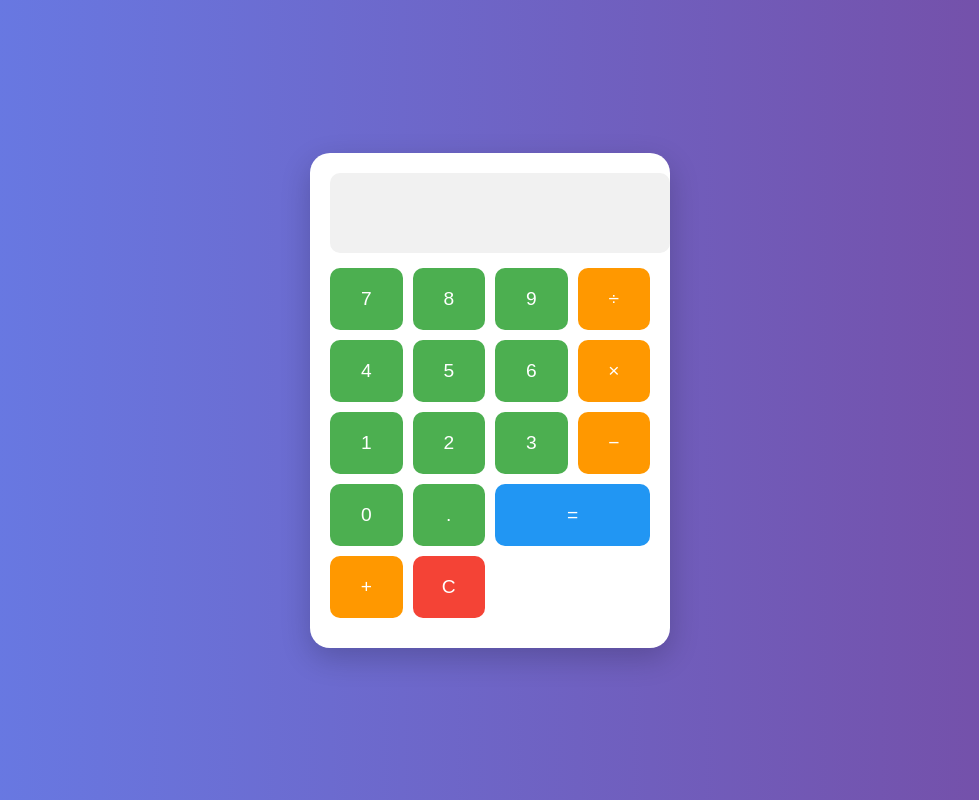
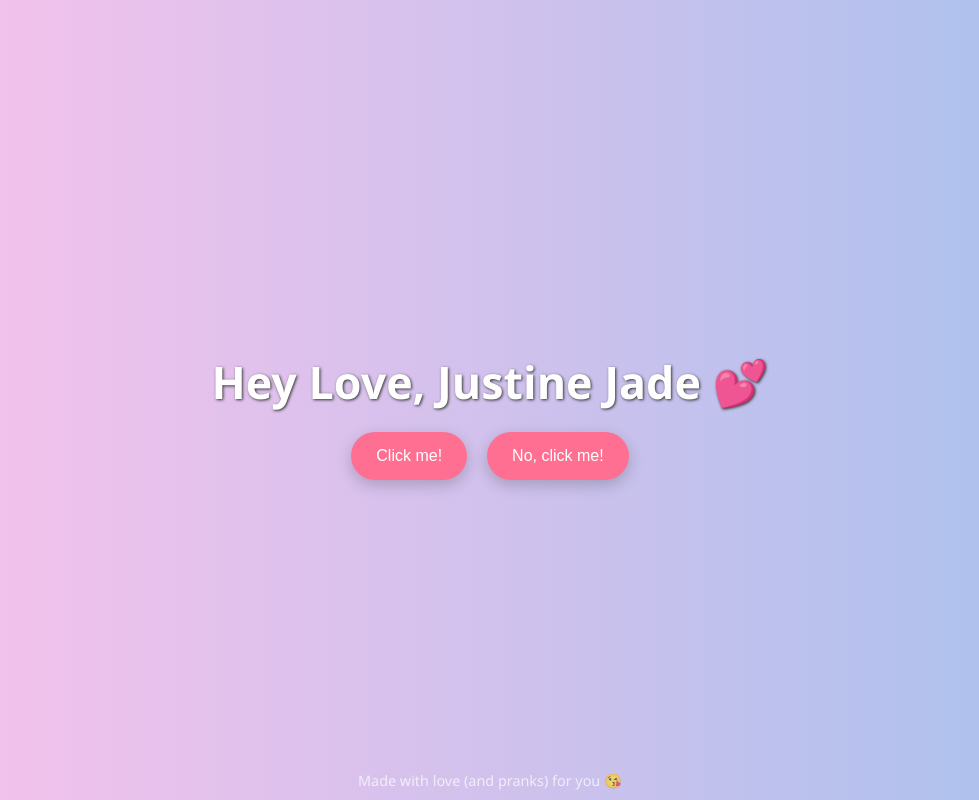
Before and after one commit to Zzzzzz2310/project, a plain HTML site: page index.html in a window 1280 px wide. Shown: the whole page, without its empty margins (150-1129 px from the left). Drawn offline with Linux system fonts and the light colour scheme.

Commit message:
Add files via upload

```diff
--- a/index.html
+++ b/index.html
@@ -1,152 +1,136 @@
 <!DOCTYPE html>
 <html lang="en">
 <head>
-  <meta charset="UTF-8">
-  <title>Colorful Calculator</title>
+  <meta charset="UTF-8" />
+  <title>To My Love - Justine Jade</title>
+  <meta name="viewport" content="width=device-width, initial-scale=1.0">
   <style>
+    * {
+      box-sizing: border-box;
+    }
+
     body {
-      background: linear-gradient(to right, #667eea, #764ba2);
+      margin: 0;
+      padding: 0;
+      background: linear-gradient(to right, #fbc2eb, #a6c1ee);
       font-family: 'Segoe UI', sans-serif;
       display: flex;
+      flex-direction: column;
+      align-items: center;
       justify-content: center;
-      align-items: center;
       height: 100vh;
-      margin: 0;
+      overflow: hidden;
     }
 
-    .calculator {
-      background: #ffffff;
-      padding: 20px;
-      border-radius: 20px;
-      box-shadow: 0 10px 30px rgba(0, 0, 0, 0.2);
-      width: 320px;
+    h1 {
+      color: #fff;
+      text-align: center;
+      font-size: 2.8rem;
+      margin-bottom: 20px;
+      text-shadow: 1px 1px 3px #333;
     }
 
-    .display {
-      width: 100%;
-      height: 60px;
-      text-align: right;
-      font-size: 2em;
-      padding: 10px;
-      border: none;
-      border-radius: 10px;
-      margin-bottom: 15px;
-      background: #f1f1f1;
-    }
-
-    .buttons {
-      display: grid;
-      grid-template-columns: repeat(4, 1fr);
-      gap: 10px;
+    .button-container {
+      display: flex;
+      gap: 20px;
     }
 
     button {
-      padding: 20px;
-      font-size: 1.2em;
+      padding: 15px 25px;
+      font-size: 1rem;
       border: none;
-      border-radius: 10px;
+      border-radius: 30px;
+      background-color: #ff6f91;
+      color: white;
       cursor: pointer;
-      background-color: #4CAF50;
-      color: white;
-      transition: background 0.3s;
+      transition: all 0.3s ease;
+      box-shadow: 0 5px 15px rgba(0,0,0,0.2);
     }
 
     button:hover {
-      background-color: #45a049;
+      background-color: #ff4e74;
     }
 
-    .operator {
-      background-color: #ff9800;
+    #finalMessage {
+      display: none;
+      max-width: 600px;
+      text-align: center;
+      background: white;
+      padding: 25px 30px;
+      border-radius: 20px;
+      box-shadow: 0 8px 20px rgba(0, 0, 0, 0.3);
+      margin-top: 30px;
+      font-size: 1.2rem;
+      animation: fadeIn 2s forwards;
     }
 
-    .operator:hover {
-      background-color: #e68900;
+    .heart {
+      font-size: 2rem;
+      margin-top: 20px;
+      animation: beat 1s infinite;
+      color: red;
     }
 
-    .equal {
-      background-color: #2196F3;
-      grid-column: span 2;
+    @keyframes fadeIn {
+      from { opacity: 0; transform: translateY(20px); }
+      to { opacity: 1; transform: translateY(0); }
     }
 
-    .equal:hover {
-      background-color: #1976d2;
+    @keyframes beat {
+      0%, 100% { transform: scale(1); }
+      50% { transform: scale(1.2); }
     }
 
-    .clear {
-      background-color: #f44336;
-    }
-
-    .clear:hover {
-      background-color: #d32f2f;
-    }
-
-    .message {
-      margin-top: 10px;
-      text-align: center;
-      font-weight: bold;
-      color: #d500f9;
+    .footer {
+      position: absolute;
+      bottom: 10px;
+      color: white;
+      font-size: 0.9rem;
+      opacity: 0.7;
     }
   </style>
 </head>
 <body>
-  <div class="calculator">
-    <input type="text" class="display" id="display" disabled>
-    <div class="buttons">
-      <button onclick="press('7')">7</button>
-      <button onclick="press('8')">8</button>
-      <button onclick="press('9')">9</button>
-      <button class="operator" onclick="press('/')">÷</button>
 
-      <button onclick="press('4')">4</button>
-      <button onclick="press('5')">5</button>
-      <button onclick="press('6')">6</button>
-      <button class="operator" onclick="press('*')">×</button>
+  <h1>Hey Love, Justine Jade 💕</h1>
 
-      <button onclick="press('1')">1</button>
-      <button onclick="press('2')">2</button>
-      <button onclick="press('3')">3</button>
-      <button class="operator" onclick="press('-')">−</button>
-
-      <button onclick="press('0')">0</button>
-      <button onclick="press('.')">.</button>
-      <button class="equal" onclick="calculate()">=</button>
-      <button class="operator" onclick="press('+')">+</button>
-
-      <button class="clear" onclick="clearDisplay()">C</button>
-    </div>
-    <div id="message" class="message"></div>
+  <div class="button-container">
+    <button id="btn1">Click me!</button>
+    <button id="btn2">No, click me!</button>
   </div>
 
+  <div id="finalMessage">
+    💖 Surprise! <br><br>
+    I just wanted to make you smile, even with a little prank 😉<br><br>
+    You are amazing, Love. You're stronger than you think, more beautiful than you know, and loved more than you realize.<br><br>
+    No matter how tough your day is, always remember: I’m here, cheering for you always. 💗
+    <div class="heart">❤️❤️❤️</div>
+  </div>
+
+  <div class="footer">Made with love (and pranks) for you 😘</div>
+
   <script>
-    let expression = "";
+    const btn1 = document.getElementById("btn1");
+    const btn2 = document.getElementById("btn2");
+    const finalMsg = document.getElementById("finalMessage");
 
-    function press(val) {
-      expression += val;
-      document.getElementById('display').value = expression;
-      document.getElementById('message').innerText = "";
+    // Button prank: they move away on hover
+    function moveButton(button) {
+      const x = Math.random() * 200 - 100;
+      const y = Math.random() * 200 - 100;
+      button.style.transform = `translate(${x}px, ${y}px)`;
     }
 
-    function clearDisplay() {
-      expression = "";
-      document.getElementById('display').value = "";
-      document.getElementById('message').innerText = "";
-    }
+    btn1.addEventListener("mouseover", () => moveButton(btn1));
+    btn2.addEventListener("mouseover", () => moveButton(btn2));
 
-    function calculate() {
-      try {
-        let result = eval(expression);
-        document.getElementById('display').value = result;
-        expression = result.toString();
-        if (result == 28) {
-          document.getElementById('message').innerText = "I miss you ❤️";
-        } else {
-          document.getElementById('message').innerText = "";
-        }
-      } catch (e) {
-        document.getElementById('display').value = "Error";
-        expression = "";
-      }
-    }
+    // After a few seconds, show final message
+    setTimeout(() => {
+      btn1.style.display = "none";
+      btn2.style.display = "none";
+      finalMsg.style.display = "block";
+    }, 7000); // prank lasts for 7 seconds
   </script>
+
 </body>
 </html>
```
